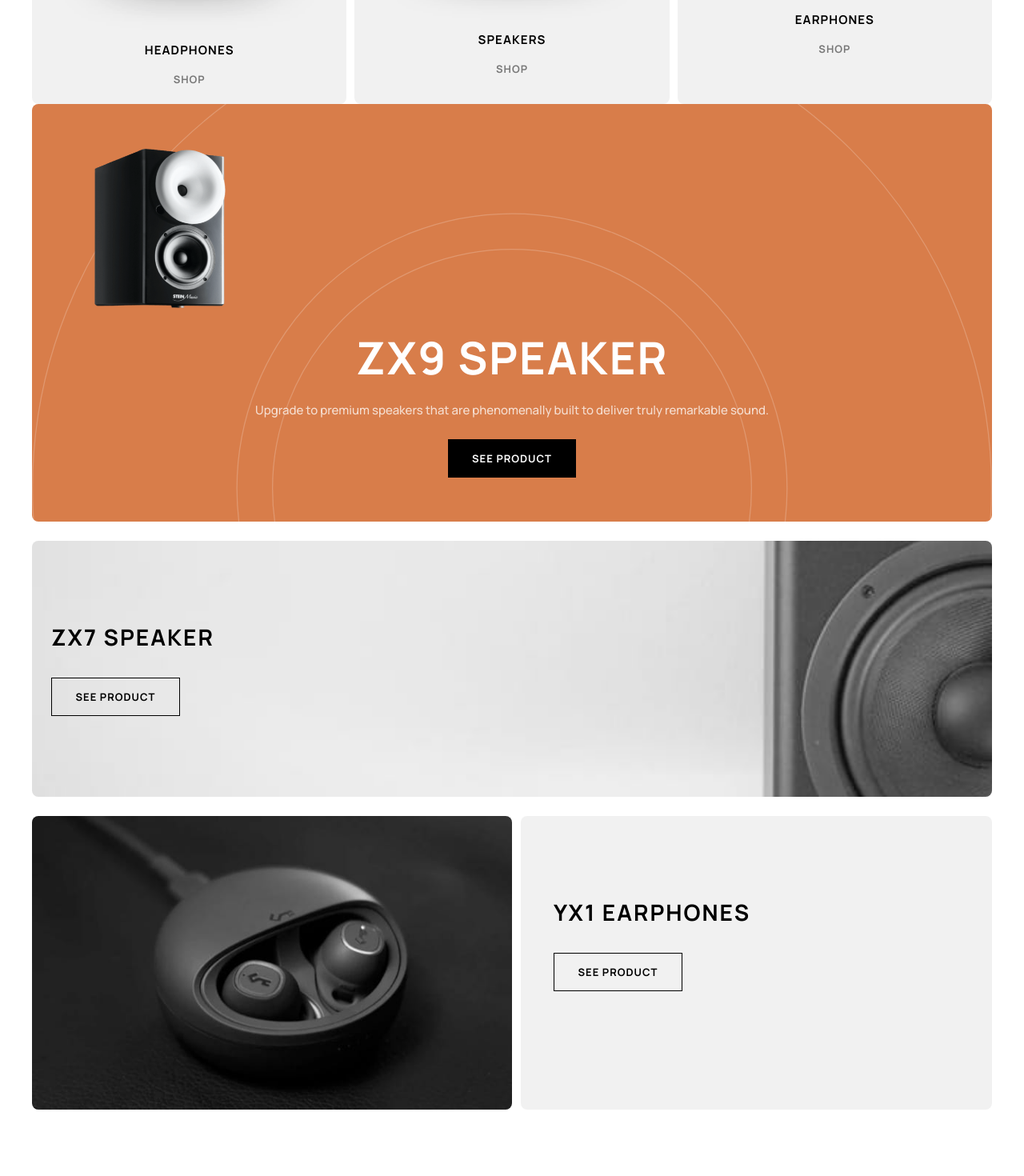
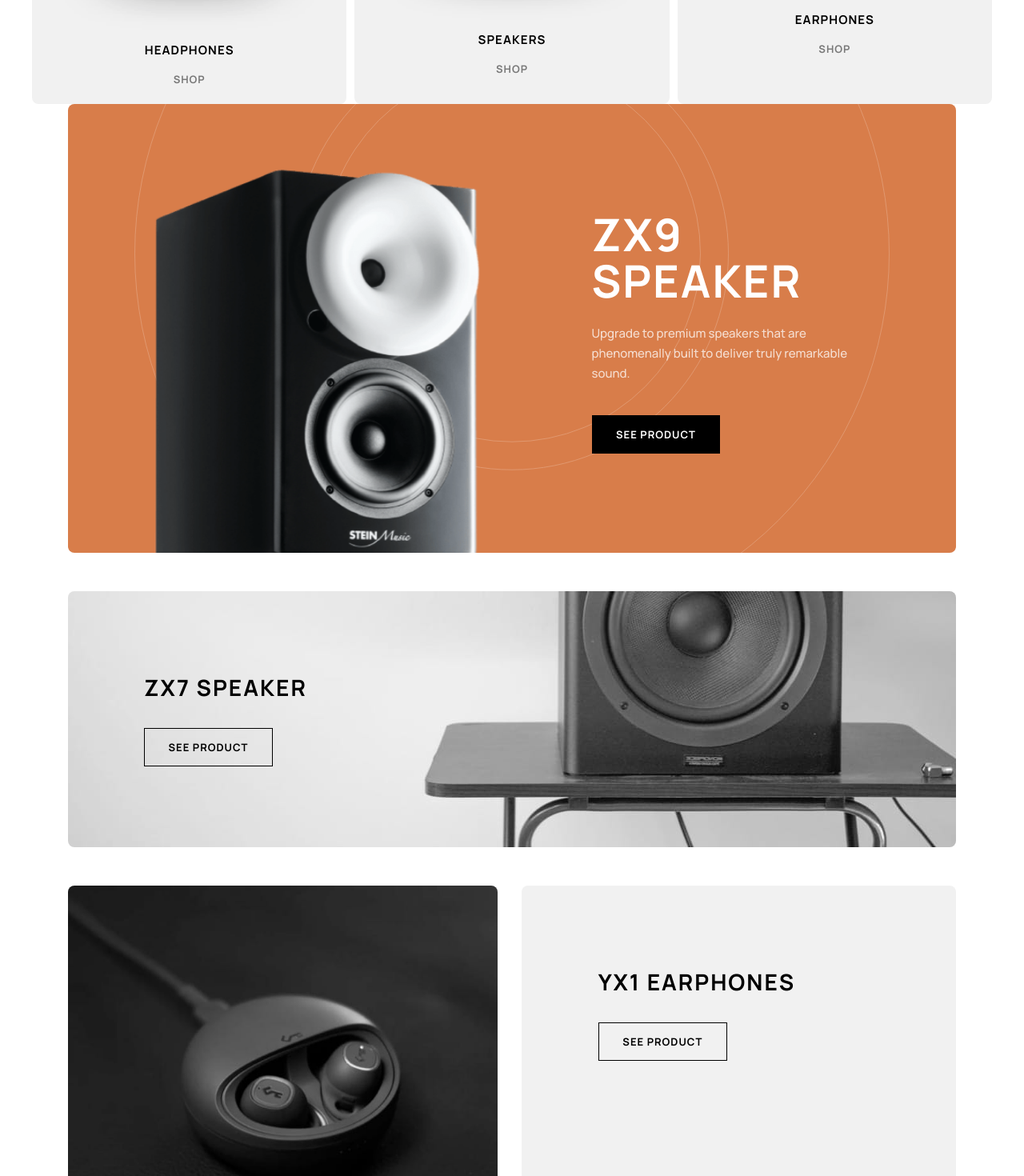
Before and after one commit to tomasdunik/audiophile, a Next.js app: page / in a window 1280 px wide. Shown: the part 840-2310 px from the top of the page at 80% size. Built offline with nearby package versions, Linux system fonts and the light colour scheme.

Commit message:
feat: :heavy_plus_sign: pridaná časť s produktami na Homepage

```diff
--- a/app/page.tsx
+++ b/app/page.tsx
@@ -5,6 +5,8 @@
 import imageEarphonesYX1Tablet from "../public/images/home/tablet/image-earphones-yx1.jpg";
 import imageEarphonesYX1Desktop from "../public/images/home/desktop/image-earphones-yx1.jpg";
 import imageSpeakerZX9 from "../public/images/home/mobile/image-speaker-zx9.png";
+import imageSpeakerZX9Tablet from "../public/images/home/tablet/image-speaker-zx9.png";
+import imageSpeakerZX9Desktop from "../public/images/home/desktop/image-speaker-zx9.png";
 
 import Link from "next/link";
 
@@ -25,18 +27,34 @@
         </div>
       </section>
       <Category />
-      <section className="px-6 pb-[120px] md:px-10 md:pb-24">
-        <div className="bg-orange mb-[24px] rounded-lg bg-[url('../public/images/home/desktop/pattern-circles.svg')] bg-cover bg-[center_-119px]">
-          <Image
-            className="px-[77px] pt-[55px] pb-8"
+      <section className="px-6 pb-[120px] md:px-10 md:pb-24 lg:mx-auto lg:max-w-[1190px] lg:pb-[200px]">
+        <div className="bg-orange mb-6 rounded-lg bg-[url('../public/images/home/desktop/pattern-circles.svg')] bg-cover bg-[center_-119px] md:mb-8 md:bg-auto md:bg-[center_-285px] md:bg-no-repeat lg:mb-12 lg:flex lg:items-center lg:justify-center lg:gap-[138px] lg:overflow-hidden">
+          {/* <Image
+            className="mx-auto w-[172px] pt-[55px] pb-8 md:w-[197px] md:pb-16 lg:mx-0 lg:w-[410px] lg:translate-y-[80px] lg:pt-0"
             src={imageSpeakerZX9}
             alt="ZX9 Speaker"
-          />
-          <div className="flex flex-col items-center px-[23px] pb-[55px] text-center">
+          /> */}
+          <picture>
+            <source
+              media="(min-width: 1440px)"
+              srcSet={imageSpeakerZX9Desktop.src}
+            />
+            <source
+              media="(min-width: 768px)"
+              srcSet={imageSpeakerZX9Tablet.src}
+            />
+            <Image
+              className="mx-auto w-[172px] pt-[55px] pb-8 md:w-[197px] md:pb-16 lg:mx-0 lg:w-[410px] lg:translate-y-[80px] lg:pt-0"
+              src={imageSpeakerZX9}
+              alt="ZX9 Speaker"
+              sizes="(min-width: 1024px) 50vw, (min-width: 768px) 50vw, 100vw"
+            />
+          </picture>
+          <div className="flex flex-col items-center px-[23px] pb-[55px] text-center md:px-[170px] md:pb-16 lg:max-w-[349px] lg:items-start lg:px-0 lg:pt-[133px] lg:pb-[124px] lg:text-left">
             <p className="tracking-1-29 md:tracking-2 pb-6 text-[2.25rem] leading-40 font-bold text-white md:text-5xl md:leading-58">
               ZX9 SPEAKER
             </p>
-            <p className="text-white-75 text-md pb-6 leading-25 font-medium">
+            <p className="text-white-75 text-md pb-6 leading-25 font-medium md:pb-10">
               Upgrade to premium speakers that are phenomenally built to deliver
               truly remarkable sound.
             </p>
@@ -45,8 +63,8 @@
             </Link>
           </div>
         </div>
-        <div className="mb-6 rounded-lg bg-[url('../public/images/home/mobile/image-speaker-zx7.jpg')] bg-cover bg-center">
-          <div className="px-6 py-[101px]">
+        <div className="mb-6 rounded-lg bg-[url('../public/images/home/mobile/image-speaker-zx7.jpg')] bg-cover bg-center md:mb-8 md:bg-[url('/images/home/tablet/image-speaker-zx7.jpg')] lg:mb-12 lg:bg-[url('/images/home/desktop/image-speaker-zx7.jpg')]">
+          <div className="px-[6] py-[101px] md:px-[62px] lg:px-[95px]">
             <p className="tracking-2 pb-8 text-2xl leading-38 font-bold">
               ZX7 SPEAKER
             </p>
@@ -55,13 +73,24 @@
             </Link>
           </div>
         </div>
-        <div className="flex flex-col gap-6 md:flex-row md:gap-[11px]">
-          <Image
-            className="rounded-lg md:h-auto md:w-1/2"
-            src={imageEarphonesYX1}
-            alt="YX1 Earphones"
-          />
-          <div className="bg-grey-light rounded-lg px-6 py-[41px] md:w-1/2 md:px-[41px] md:py-[101px]">
+        <div className="flex flex-col gap-6 md:flex-row md:gap-[11px] lg:gap-[30px]">
+          <picture className="md:w-1/2">
+            <source
+              media="(min-width: 1440px)"
+              srcSet={imageEarphonesYX1Desktop.src}
+            />
+            <source
+              media="(min-width: 768px)"
+              srcSet={imageEarphonesYX1Tablet.src}
+            />
+            <Image
+              className="w-full rounded-lg md:h-auto"
+              src={imageEarphonesYX1}
+              alt="YX1 Earphones"
+              sizes="(min-width: 1024px) 50vw, (min-width: 768px) 50vw, 100vw"
+            />
+          </picture>
+          <div className="bg-grey-light rounded-lg px-6 py-[41px] md:w-1/2 md:px-[41px] md:py-[101px] lg:px-[96px]">
             <p className="tracking-2 pb-8 text-2xl leading-38 font-bold">
               YX1 EARPHONES
             </p>
--- a/next.config.ts
+++ b/next.config.ts
@@ -1,10 +1,9 @@
 import type { NextConfig } from "next";
 
 const nextConfig: NextConfig = {
-  output: "export", // vytvorí ./out pri build-e
   images: {
     formats: ["image/avif", "image/webp"],
-    unoptimized: true,
+    //unoptimized: true,
   },
 };
 
```
